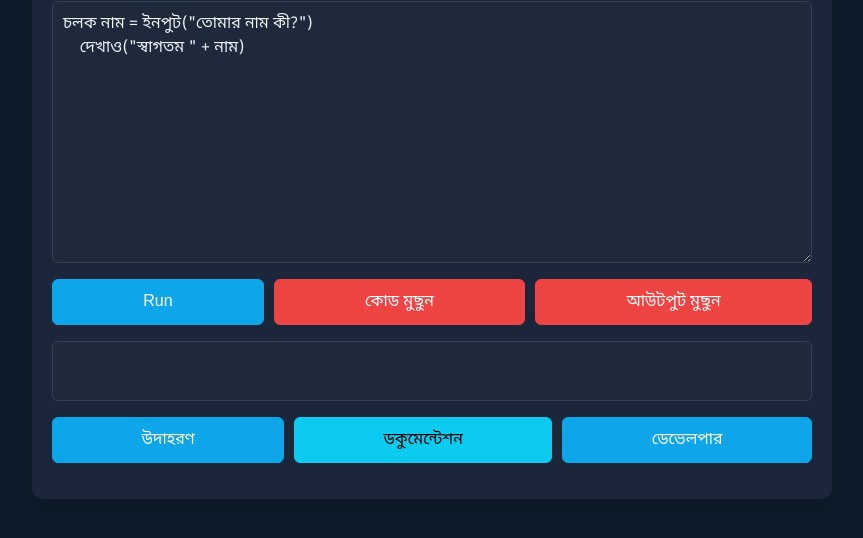
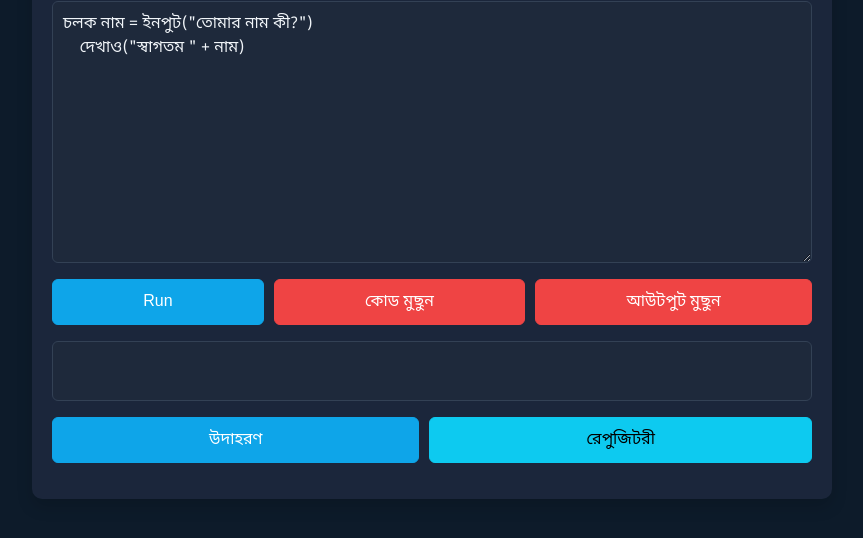
Before and after one commit to AnisurRahmanJU/bangla-code-runner, a plain HTML site: page index.html in a window 1280 px wide. Shown: the part 146-684 px from the top of the page, without its empty margins (208-1071 px from the left). Drawn offline with nearby package versions, Linux system fonts and the light colour scheme.

Commit message:
Update index.html

```diff
--- a/index.html
+++ b/index.html
@@ -36,9 +36,8 @@
     <pre placeholder="এখানে আউটপুট দেখাবে..."id="output"></pre>
 
     <div class="d-flex mb-3">
-      <button  class="btn btn-success">উদাহরণ</button>
-      <button class="btn btn-info">ডকুমেন্টেশন</button>
-      <button  class="btn btn-success">ডেভেলপার</button>
+      <a href="https://github.com/AnisurRahmanJU/bn-code-runner/blob/main/examples.md" target ="_blank"<button  class="btn btn-success">উদাহরণ</button></a>
+      <a href= " https://github.com/AnisurRahmanJU/bn-code-runner/" target ="_blank"<button class="btn btn-info">রেপুজিটরী</button></a>
     </div>
   </div>
 
```
